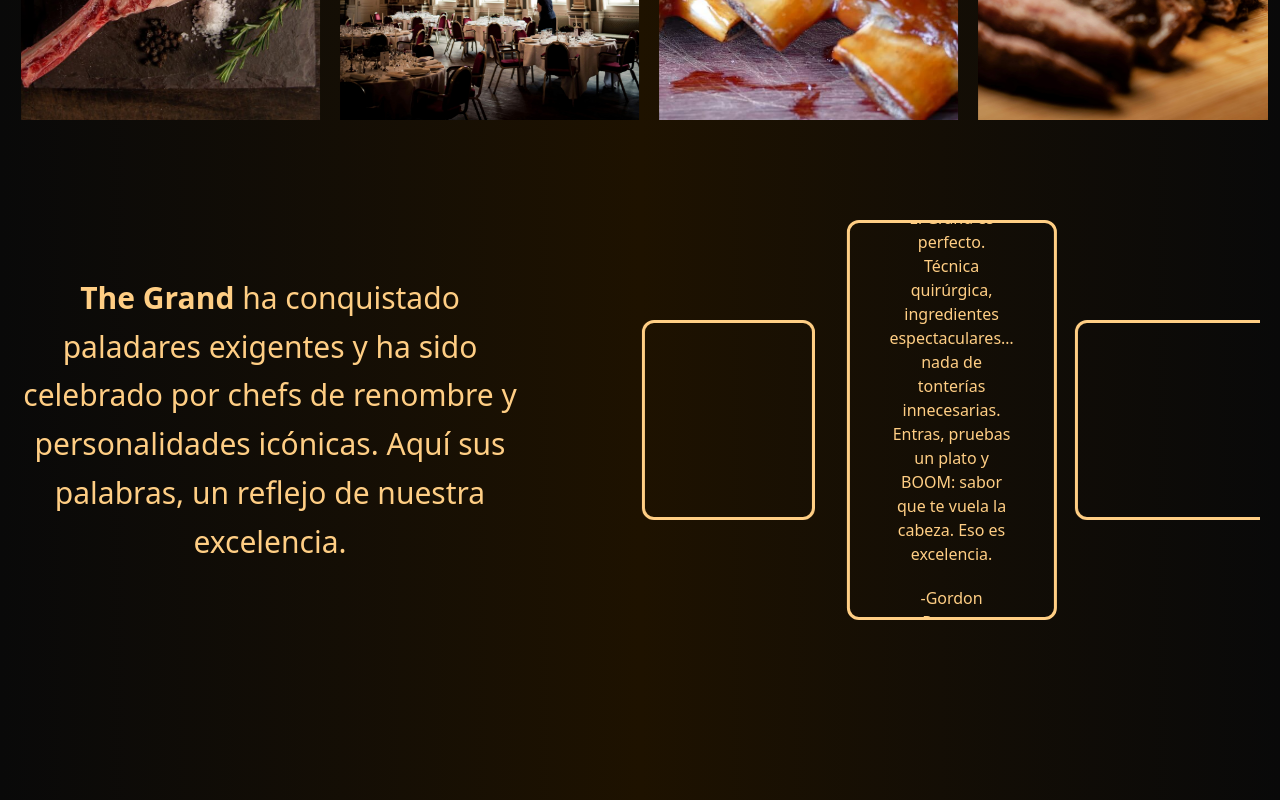
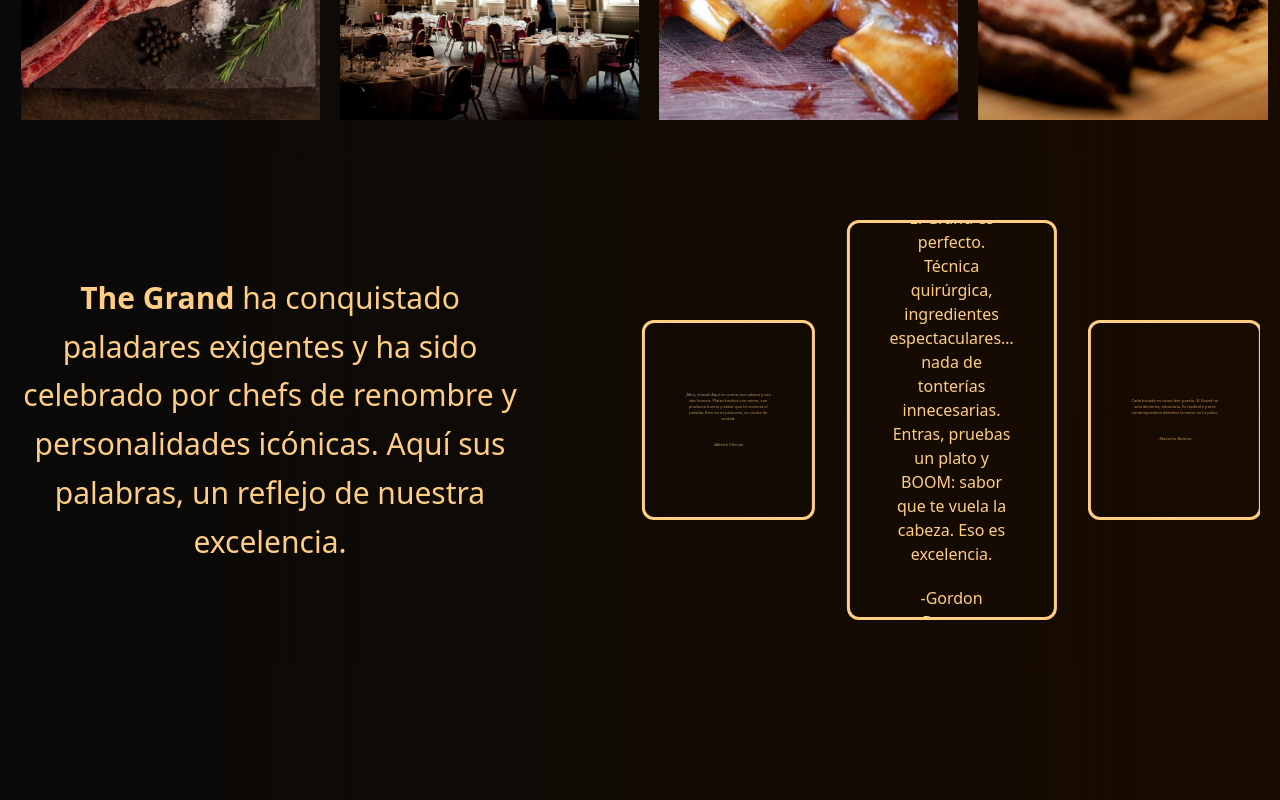
Before and after one commit to Dev-id-A/restaurant-page, a React (Vite) app: page / in a window 1280 px wide. Shown: the part 3400-4200 px from the top of the page. Built offline with nearby package versions, Linux system fonts and the light colour scheme; a web font is replaced by a local one.

Commit message:
Changes on review section

```diff
--- a/pages/Home.jsx
+++ b/pages/Home.jsx
@@ -8,7 +8,7 @@
 
 function Home({lang, toggleFade}) {
   return (
-<main className="pb-20 bg-gradient-to-r from-[rgba(9,9,9,1)] via-[rgba(30,18,0,1)] to-[rgba(9,9,9,1)]">
+<main className="pb-20 bg-gradient-to-r from-[rgba(9,9,9,1)] to-[rgba(25,11,0,1)]">
 
 
       <div className="flex flex-col items-center justify-center">
--- /dev/null
+++ b/src/assets/Home/FAQBtn.jsx
@@ -0,0 +1,9 @@
+import { Link } from "react-router"
+
+function FAQBtn() {
+  return (
+    <Link to={"faq"}>FAQBtn</Link>
+  )
+}
+
+export default FAQBtn
--- a/src/assets/Home/Reviews.jsx
+++ b/src/assets/Home/Reviews.jsx
@@ -26,8 +26,8 @@
               <div className="h-full flex items-center justify-center">
                 <div className={`flex flex-col justify-center border-3 text-center rounded-xl p-10 gap-5 animation-all duration-1000
                   ${actualIndex === index ? "h-full":"size-50"}`}>
-                  <h1 className={`${actualIndex === index ? "opacity-100":"opacity-0"}`}>{review[lang]}</h1>
-                  <h2 className={`${actualIndex === index ? "opacity-100":"opacity-0"}`}>-{review.author}</h2>
+                  <h1 className={`animation-all duration-1000 ${actualIndex === index ? "opacity-100":"text-[4px] opacity-70"}`}>{review[lang]}</h1>
+                  <h2 className={`animation-all duration-1000 ${actualIndex === index ? "opacity-100":"text-[4px] opacity-70"}`}>-{review.author}</h2>
                 </div>
               </div>
             </SwiperSlide>
--- a/src/assets/Json/ReviewsJson.jsx
+++ b/src/assets/Json/ReviewsJson.jsx
@@ -7,8 +7,8 @@
   en: "The Grand is flawless. Surgical technique, spectacular ingredients… no unnecessary nonsense. You walk in, try a dish, and BOOM: flavor that blows your mind. That’s excellence.",
   author: "Gordon Ramsay"
 },{
-  es: "Cada bocado es como leer poesía. El Grand no solo alimenta, emociona. Es tradición italiana y arte contemporáneo dándose la mano en tu plato.",
-  en: "Every bite is like reading poetry. The Grand doesn’t just feed you, it moves you. Italian tradition and contemporary art hand in hand on your plate.",
+  es: "Cada bocado es como leer poesía. El Grand no solo alimenta, emociona. Es tradición y arte contemporáneo dándose la mano en tu plato.",
+  en: "Every bite is like reading poetry. The Grand doesn’t just feed you, it moves you. Tradition and contemporary art hand in hand on your plate.",
   author: "Massimo Bottura"
 },{
   es: "La excelencia de El Grand está en el respeto al origen. Sabores que recuerdan a casa, pero elevados a un nivel sublime, donde cada detalle importa.",
@@ -23,8 +23,8 @@
   en: "Entering The Grand is like opening a book of science and magic at the same time. Dishes that explode, aromas that awaken memories… it’s cooking that plays with your senses.",
   author: "Heston Blumenthal"
 },{
-  es: "El Grand es poesía mediterránea. Frescura, creatividad y mucho amor en cada detalle. Es un lugar donde cada plato es una obra de arte que también nutre el alma.",
-  en: "The Grand is Mediterranean poetry. Freshness, creativity, and love in every detail. Each dish is a masterpiece that nourishes both body and soul.",
+  es: "El Grand es poesía. Frescura, creatividad y mucho amor en cada detalle. Es un lugar donde cada plato es una obra de arte que también nutre el alma.",
+  en: "The Grand is poetry. Freshness, creativity, and love in every detail. Each dish is a masterpiece that nourishes both body and soul.",
   author: "Carme Ruscalleda"
 },{
   es: "Aquí hay hospitalidad de verdad. Comes bien, comes consciente, y te vas con el corazón lleno. Esto es excelencia con impacto, porque un buen restaurante también cambia el mundo.",
```
